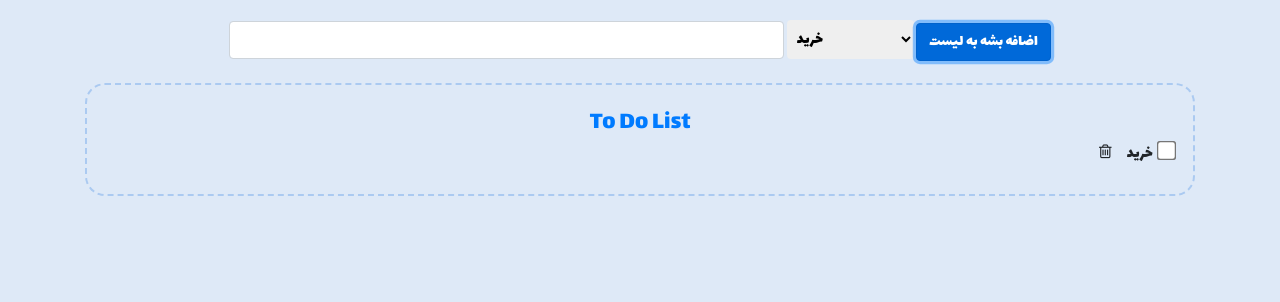
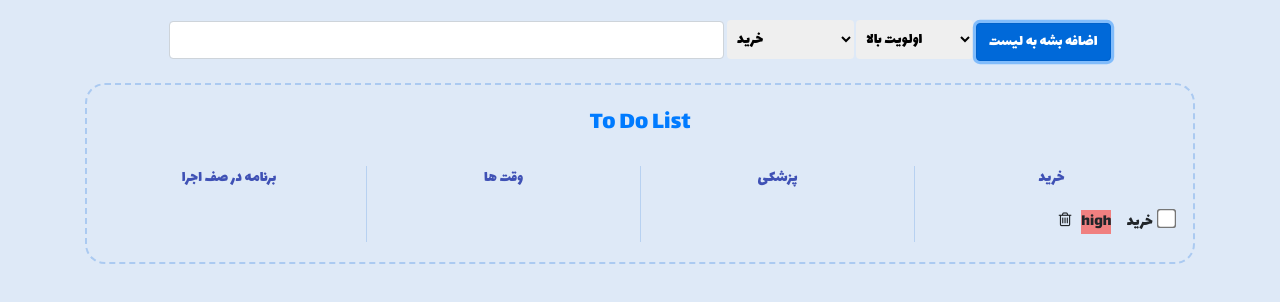
Before and after one commit to Farnoosh-R/toDoList, a plain HTML site: page index.html in a window 1280 px wide. Both pictures are taken after a click on the button "اضافه بشه به لیست". Drawn offline with nearby package versions, Linux system fonts and the light colour scheme.

Commit message:
add priority

```diff
--- a/index.html
+++ b/index.html
@@ -18,21 +18,30 @@
         <option value="visit">وقت</option>
         <option value="pans">برنامه در صف اجرا</option>
       </select>
+      <select name="periority" id="periority" onchange="getPeriority()">
+        <option value="1">اولویت بالا</option>
+        <option value="2">اولویت متوسط</option>
+        <option value="3">اولویت پایین</option>
+      </select>
     <button id="btn" class="btn btn-primary">اضافه بشه به لیست</button>
 <div id="outputListBox">
-    <span class="text-primary list-title">To Do List</span>
-  <div class="row">
+    <span class="text-primary list-title mb-4">To Do List</span>
+  <div class="row justify-content-center">
 
-    <div class="col-md-3">
+    <div class="col-md-3 border-l">
+        <span class="cat-title d-block text-center">خرید</span>
         <div id="outputList1"></div>
     </div>
-    <div class="col-md-3">
+    <div class="col-md-3 border-l">
+        <span class="cat-title d-block text-center">پزشکی</span>
         <div id="outputList2"></div>
     </div>
-    <div class="col-md-3">
+    <div class="col-md-3 border-l">
+        <span class="cat-title d-block text-center">وقت ها</span>
         <div id="outputList3"></div>
     </div>
     <div class="col-md-3">
+        <span class="cat-title d-block text-center">برنامه در صف اجرا</span>
         <div id="outputList4"></div>
     </div>
   </div>
--- a/index.js
+++ b/index.js
@@ -7,13 +7,23 @@ let elOutputList3 = document.getElementById("outputList3");
 let elOutputList4 = document.getElementById("outputList4");
 
 let arrayList = [];
-
+const arrayPriList = ['high', 'middle', 'low'];
 
 function getCat(){
     let catEl = document.getElementById("cat");
     let catElText =
     catEl.options[catEl.selectedIndex].text;
     return catElText;
+}
+function getPeriority(){
+    let perEl = document.getElementById("periority");
+    let perElText =
+    perEl.options[perEl.selectedIndex].value;
+    return perElText;
+}
+function getPrintPriTitle(priValue){
+    return arrayPriList[priValue - 1];
+
 }
 
 function toDoList(){
@@ -25,6 +35,8 @@ function toDoList(){
     elDiv.setAttribute('id', `div_${id}`);
     let elCat = document.createElement('label');
     elCat.setAttribute('id', `cat_${id}`);
+    let elPer = document.createElement('label');
+    elPer.setAttribute('id', `per_${id}`);
     let elLabel = document.createElement('label');
     elLabel.setAttribute('id', `label_${id}`);
     elLabel.setAttribute('for', `checkbox_${id}`);
@@ -39,11 +51,10 @@ function toDoList(){
     checkBox.addEventListener('change', ()=> done(id));
 
 
-
     arrayList.push({
         title: elList.value,
         cat: getCat(),
-        priority: 0,
+        priority: getPeriority(),
         index: 0,
         isDone: false,
         trash : false,
@@ -53,9 +64,11 @@ function toDoList(){
 
     elLabel.innerHTML  = elList.value;
     elCat.innerHTML = getCat();
+    elPer.innerHTML = getPrintPriTitle(getPeriority());
     elDiv.appendChild(checkBox);
     elDiv.appendChild(elCat);
     elDiv.appendChild(elLabel);
+    elDiv.appendChild(elPer);
     elDiv.appendChild(i);
     elOutputList.appendChild(elDiv);
     if (getCat() == 'خرید'){
@@ -66,6 +79,15 @@ function toDoList(){
         elOutputList3.appendChild(elOutputList);
     }else if (getCat() == 'برنامه در صف اجرا'){
         elOutputList4.appendChild(elOutputList);
+    }
+
+    if (getPeriority() == '1'){
+
+        elPer.classList.add('per-h');
+    }else if(getPeriority() == '2'){
+        elPer.classList.add('per-m');
+    }else if(getPeriority() == '3'){
+        elPer.classList.add('per-l');
     }
 
     elList.value = '';
--- a/styles.css
+++ b/styles.css
@@ -29,11 +29,13 @@ select {
   margin-left: 7px;
 }
 .cat-title {
-  margin-bottom: 10px;
+  margin-bottom: 20px;
+  color: #3f51b5;
 }
 .fa {
   display: inline-block;
   cursor: pointer;
+  margin-right: 10px;
 }
 .done {
   text-decoration: line-through;
@@ -43,3 +45,15 @@ select {
     cursor: pointer;
     margin: 0px 10px 0px 5px;
 }
+.border-l{
+  border-left: 1px solid #b7d1f1;
+}
+.per-h{
+  background: lightcoral;
+}
+.per-m{
+  background: lightsalmon;
+}
+.per-l{
+  background: lightgoldenrodyellow;
+}
```
